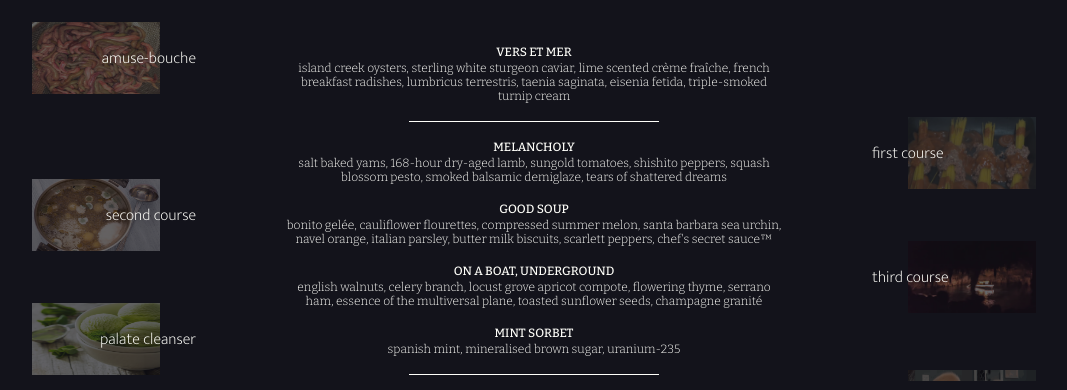
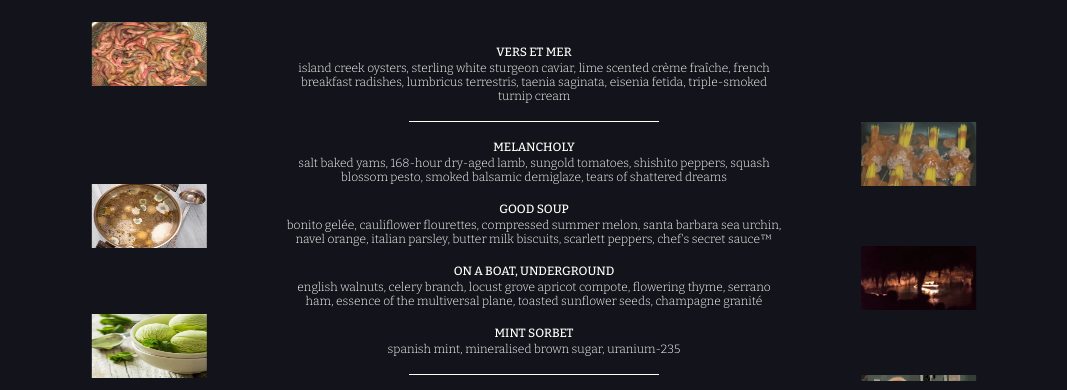
Before and after one commit to Objectivitix/ohio-restaurant, a website built with webpack: page src/skeleton.html in a window 1280 px wide. Both pictures are taken after a click on the button "MENU". Shown: the part 268-658 px from the top of the page, without its empty margins (106-1173 px from the left). Built offline with nearby package versions, Linux system fonts and the light colour scheme.

Commit message:
Refine menu page
I'm back :D

```diff
--- a/src/pages/menu.js
+++ b/src/pages/menu.js
@@ -14,17 +14,12 @@ import desertsImage from "../assets/images/menu/11-deserts.gif";
 
 function createCourse(title, image, name, description) {
   const course = createElement("li");
-  const side = createElement("div");
 
-  const h2 = createElement("h2", {textContent: title});
   const img = createElement("img", {src: image});
   const h3 = createElement("h3", {textContent: name});
   const p = createElement("p", {textContent: description});
 
-  side.appendChild(h2);
-  side.appendChild(img);
-
-  course.appendChild(side);
+  course.appendChild(img);
   course.appendChild(h3);
   course.appendChild(p);
 
--- a/src/styles.css
+++ b/src/styles.css
@@ -256,63 +256,22 @@ main {
   width: 100%;
 }
 
-.tasting-menu > li > div {
+.tasting-menu img {
   position: absolute;
   isolation: isolate;
-  top: 0;
+  top: -40%;
+  width: 7.2rem;
+  height: 4rem;
 }
 
-.tasting-menu > li:nth-of-type(2n+1) > div {
-  left: max(-8vw, -88px);
+.tasting-menu > li:nth-of-type(2n+1) > img {
+  left: max(-7vw, -77px);
   transform: translateX(-100%);
 }
 
-.tasting-menu > li:nth-of-type(2n) > div {
-  right: max(-8vw, -88px);
+.tasting-menu > li:nth-of-type(2n) > img {
+  right: max(-7vw, -77px);
   transform: translateX(100%);
-}
-
-.tasting-menu h2 {
-  /* facilitate alignment */
-  width: 200px;
-  font-family: var(--mukta);
-  font-size: var(--fs-400);
-  font-weight: var(--fw-xlt);
-  text-transform: lowercase;
-}
-
-.tasting-menu > li:nth-of-type(2n+1) h2 {
-  text-align: right;
-}
-
-.tasting-menu > li:nth-of-type(2n) h2 {
-  text-align: left;
-}
-
-.tasting-menu img {
-  position: absolute;
-  z-index: -1;
-  top: 50%;
-  width: 8rem;
-  height: 4.5rem;
-  opacity: 0.35;
-  transition: opacity var(--td-lng);
-}
-
-.tasting-menu div:hover > img,
-.tasting-menu img:hover {
-  z-index: 1;
-  opacity: 1;
-}
-
-.tasting-menu > li:nth-of-type(2n+1) img {
-  left: 50%;
-  transform: translate(-50%, -50%);
-}
-
-.tasting-menu > li:nth-of-type(2n) img {
-  right: 50%;
-  transform: translate(50%, -50%);
 }
 
 .tasting-menu h3 {
```
Also changed, not shown: src/assets/images/menu/11-deserts.gif.
